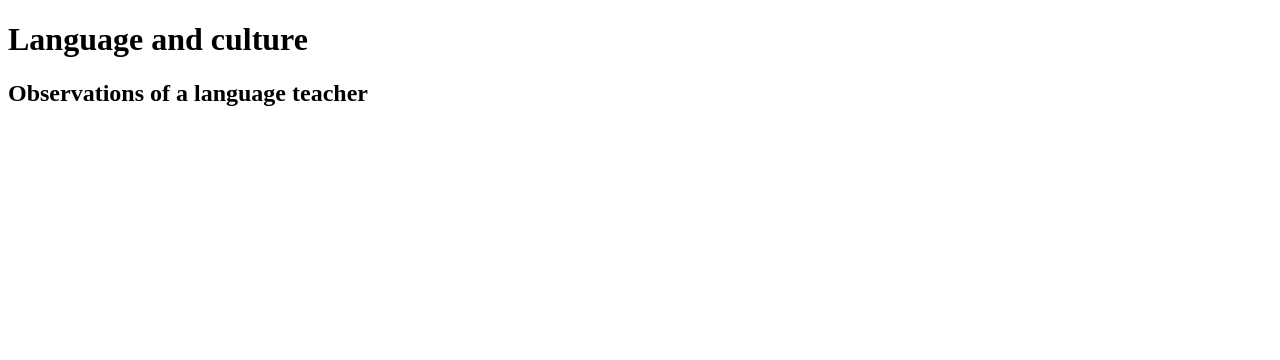
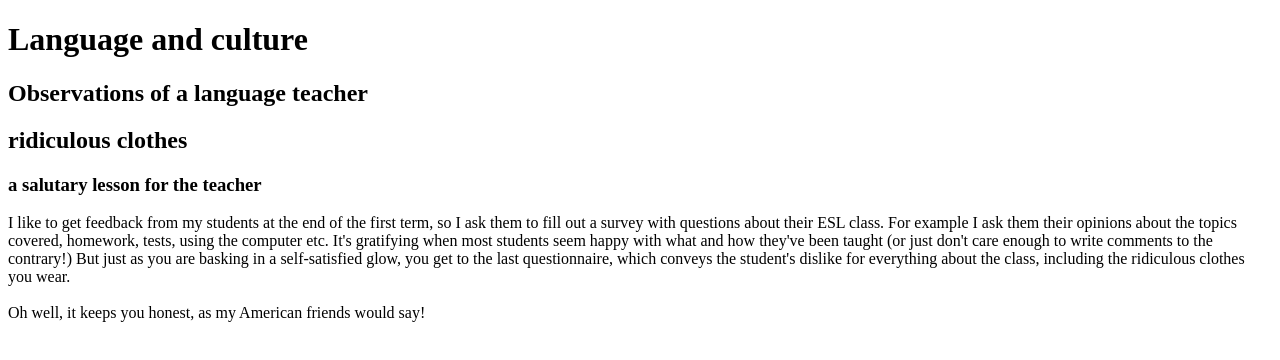
Before and after one commit to intertutor/blog, a website: page index.html in a window 1280 px wide. Drawn offline with Linux system fonts and the light colour scheme.

Commit message:
added javascript

```diff
--- a/index.html
+++ b/index.html
@@ -8,5 +8,15 @@
 <body>
     <h1>Language and culture</h1>
     <h2>Observations of a language teacher</h2>
+    <main>
+        <article>
+          <section></section>
+        </article>
+    </main>
+    <script src="scripts/posts.js"></script>
+    <script src="scripts/site.js"></script>
+    <script>
+
+    </script>
 </body>
 </html>
--- /dev/null
+++ b/scripts/posts.js
@@ -0,0 +1,14 @@
+var blogs = [
+    // insert here
+{
+"title":"ridiculous clothes",
+"summary":"a salutary lesson for the teacher",
+"post":"I like to get feedback from my students at the end of the first term, so I ask them to fill out a survey with questions about their ESL class. For example I ask them their opinions about the topics covered, homework, tests, using the computer etc. It's gratifying when most students seem happy with what and how they've been taught (or just don't care enough to write comments to the contrary!) But just as you are basking in a self-satisfied  glow, you get to the last questionnaire, which conveys the student's dislike for everything about the class, including the ridiculous clothes you wear. <br /><br /> Oh well, it keeps you honest, as my American friends would say!"
+},
+    {
+        "title":"again please",
+        "summary":"how to confuse ESL students",
+        "post":"I love idioms. The most innocuous and everyday words can combine to make language that is completely impenetrable to non-native speakers. I remember an assembly in which the principal harangued the students on account of a collective lethargy that had set in. <i>You'd better start pulling your socks up!</i> she admonished. On another occasion I confused a student who had shown me a history text that she was supposed to read. <i>This is very difficult</i>, she said. My less than helpful reply was, <i>You can say that again!</i><br /><br />In fact, it's important to sensitize ESL students to this very common feature of colloquial language - otherwise they don't understand why they don't understand.  For this reason I often throw in idioms such as <i>Put a sock in it! Can you give me a hand! Cut that out!</i> or <i>That really gets my goat!   Your work is going to the dogs</i>; and get students to decipher what they mean.<br /><br />Of course, most idioms are fairly rigid and this makes them still more difficult to use correctly than to understand. Students have to learn how risible even the smallest of changes sound to a native speaker: <i>Put a sock on it! Can you give me the hand? Cut out that! That really gets my coat. Your work is going to the dog!</i>"
+        },
+
+    ];
--- a/scripts/site.js
+++ b/scripts/site.js
@@ -0,0 +1 @@
+document.querySelector("section").innerHTML="<h2>"+blogs[0].title+"</h2><h3>"+blogs[0].summary+"</h3><div>"+blogs[0].post+"</div>";
```
